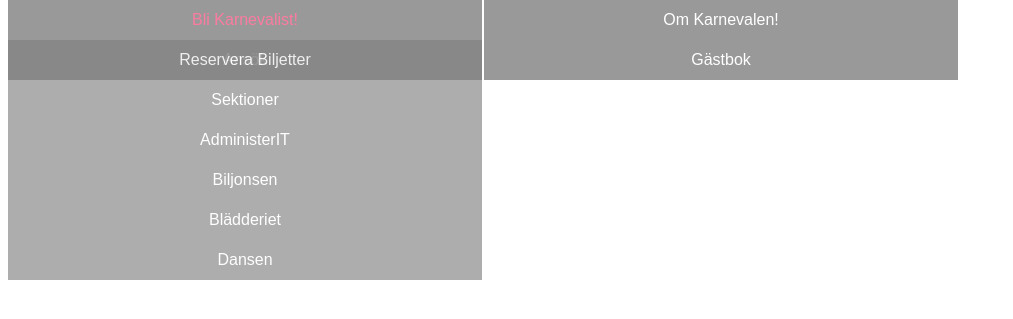
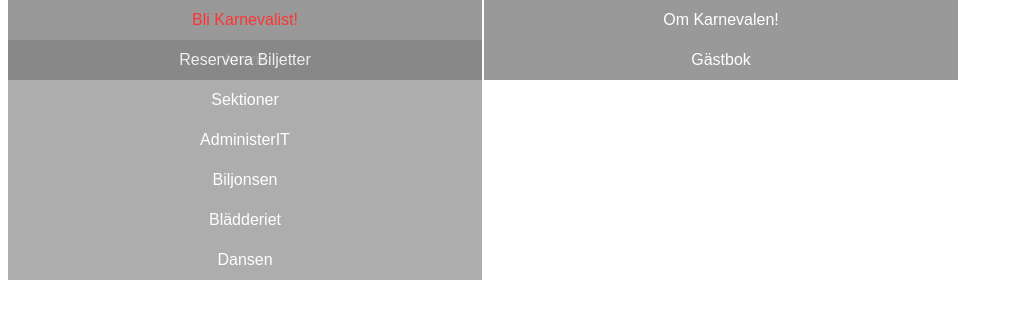
Before and after one commit to Vattenkruka/wuKarnevalen, a PHP site: page / in a window 1280 px wide, with the pointer over the restyled element. Shown: the part 198-517 px from the top of the page, without its empty margins (0-1013 px from the left). Run offline with PHP 8.4, Linux system fonts and the light colour scheme.

Commit message:
Update style.css

```diff
--- a/css/style.css
+++ b/css/style.css
@@ -36,7 +36,7 @@ ul li a{
 }
 
 ul li a:hover{
-	color:rgb(251,91,137);
+	color:red;
 }
 
 ul li ul li{
```
